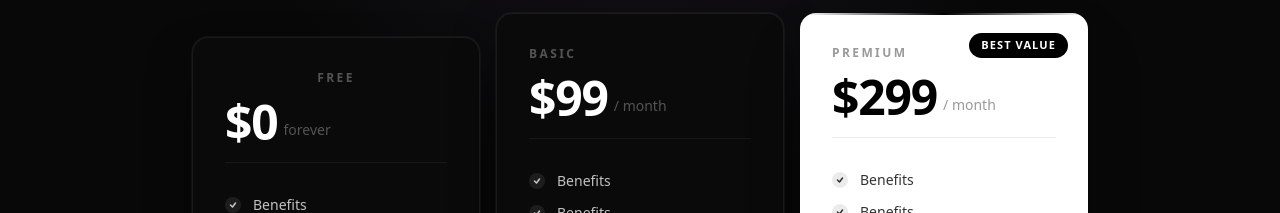
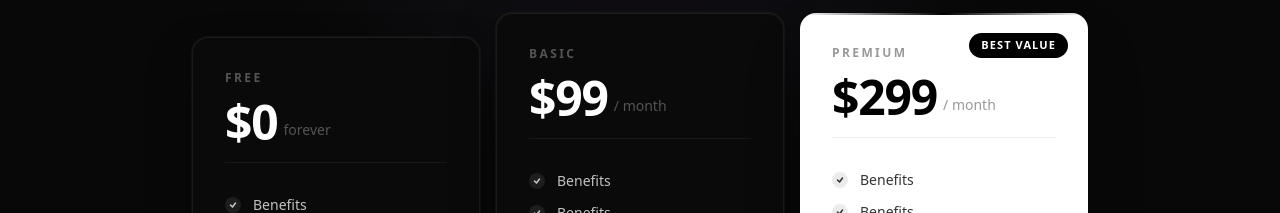
Before and after one commit to KurayamiFZ/NomadDev, a Next.js app: page /curriculum in a window 1280 px wide. Shown: the part 298-511 px from the top of the page. Built offline with nearby package versions, Linux system fonts and the light colour scheme.

Commit message:
Curriculum fix blyat

```diff
--- a/app/components/ui/PlanCard.tsx
+++ b/app/components/ui/PlanCard.tsx
@@ -13,6 +13,7 @@ interface PlanCardProps {
   buttonText?: string;
   children?: ReactNode;
   className?: string;
+  showButton?: boolean;
 }
 
 export function PlanCard({
@@ -26,6 +27,7 @@ export function PlanCard({
   buttonText = "Get started",
   children,
   className,
+  showButton = true,
 }: PlanCardProps) {
   const isPremium = variant === "premium";
   const isFree = variant === "free";
@@ -131,7 +133,8 @@ export function PlanCard({
 
         {children}
 
-        {/* CTA Button */}
+        {/* CTA Button - Only show if showButton is true */}
+        {showButton && (
           <button
             onClick={onSelect}
             className={cn(
@@ -152,6 +155,7 @@ export function PlanCard({
             )} />
             <span className="relative z-10">{buttonText}</span>
           </button>
+        )}
       </div>
     </div>
   );
--- a/app/curriculum/page.tsx
+++ b/app/curriculum/page.tsx
@@ -68,7 +68,7 @@ export default function Curriculum() {
 
           {/* Free — slightly inset vertically to let Basic/Premium feel elevated */}
           <div className="md:pt-6">
-            <NavigationLink to="/login" className="w-full">
+            <NavigationLink href="/login" className="w-full">
               <PlanCard
                 title="Free"
                 price="$0"
@@ -76,6 +76,7 @@ export default function Curriculum() {
                 features={freeFeatures}
                 variant="free"
                 className="h-full w-full"
+                buttonText="Get started for free"
               />
             </NavigationLink>
           </div>
```
Lines whose indentation alone changed are shown as unchanged.
